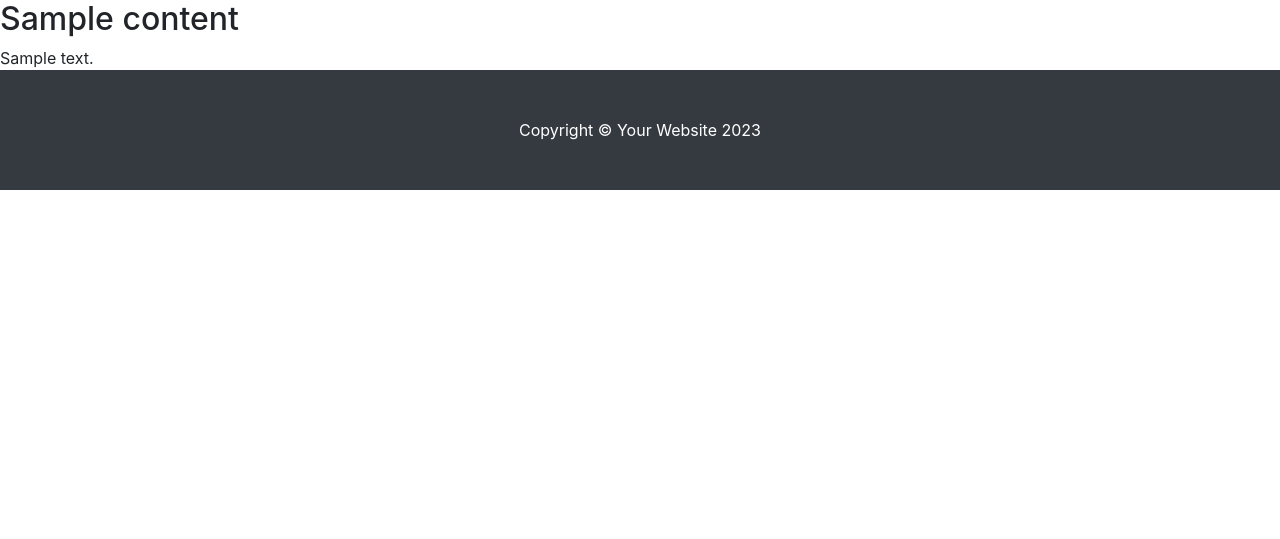
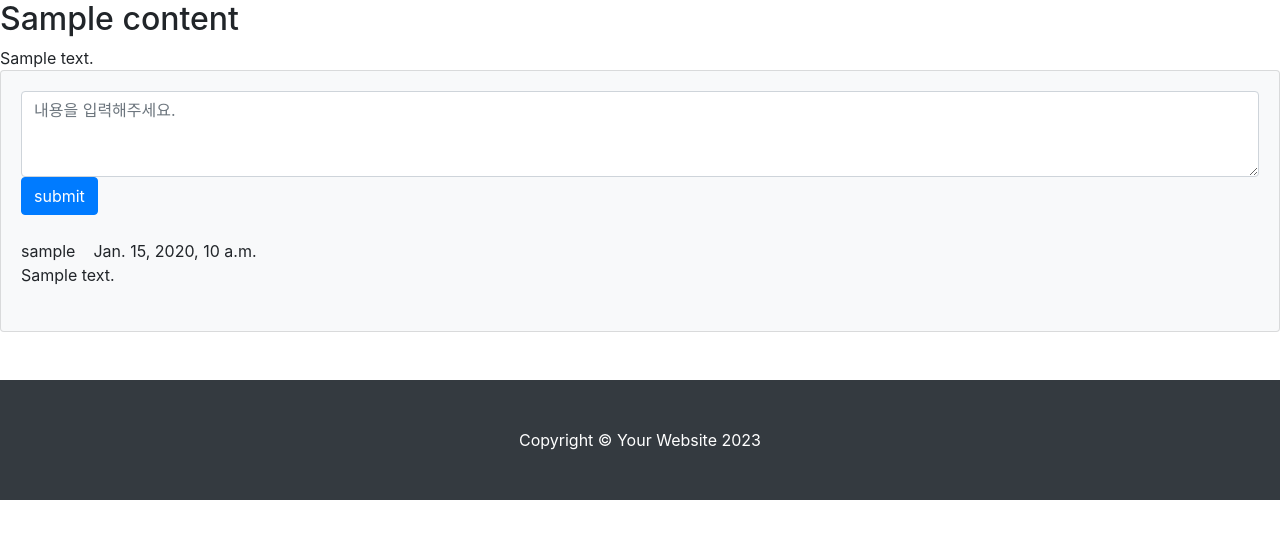
Before and after one commit to jiminpark23/comento_django, a Django app: template templates/mysite/content_detail.html in a window 1280 px wide. Shown: the part 56-595 px from the top of the page. Run offline with Django 4.2, Linux system fonts and the light colour scheme; the template is opened without the code that fills it: most values are stand-ins (such as "Sample title", 1, 10 or a date in 2020); some libraries are stand-ins or nearby versions.

Commit message:
4주차 댓글 기능 구현

```diff
--- a/mysite/admin.py
+++ b/mysite/admin.py
@@ -1,4 +1,5 @@
 from django.contrib import admin
-from .models import MainContent
+from .models import MainContent, Comment
 
 admin.site.register(MainContent)
+admin.site.register(Comment)
--- /dev/null
+++ b/mysite/forms.py
@@ -0,0 +1,6 @@
+from .models import Comment
+from django import forms
+class CommentForm(forms.ModelForm):
+    class Meta:
+        model = Comment
+        fields = ('content',)
--- a/mysite/urls.py
+++ b/mysite/urls.py
@@ -20,4 +20,6 @@ from . import views
 urlpatterns = [
     path('', views.index),
     path('<int:content_id>/', views.detail, name='detail'),
+    path('comment/create/<int:content_id>/', views.comment_create, name='comment_create'),
+
 ]
--- a/templates/mysite/content_detail.html
+++ b/templates/mysite/content_detail.html
@@ -11,6 +11,26 @@
     <div>
         {{ content_list.content }}
     </div>
+    <section class="mb-5">
+        <div class="card bg-light">
+            <div class="card-body">
+                <form method="post" class="mb-4" action="{% url 'comment_create' content_list.id %}">
+                    {% csrf_token %}
+                    <textarea id="content" name="content" class="form-control" rows="3" placeholder="내용을 입력해주세요."></textarea>
+                    <button type="submit" class="btn btn-primary">submit</button>
+                </form>
+                {% for comment in content_list.comment_set.all %}
+                <div class="d-flex">
+                    <div class="ms-3">
+                        <div class="fw-bold">{{ comment.author.username }} &nbsp&nbsp {{ comment.create_date }}</div>
+                        {{ comment.content }}
+                    </div>
+                </div>
+                <br/>
+                {% endfor %}
+            </div>
+        </div>
+    </section>
     {% endblock %}
 </body>
 </html>
```
Also changed, not shown: mysite/models.py (+8 -0 lines), mysite/views.py (+21 -1 lines).
